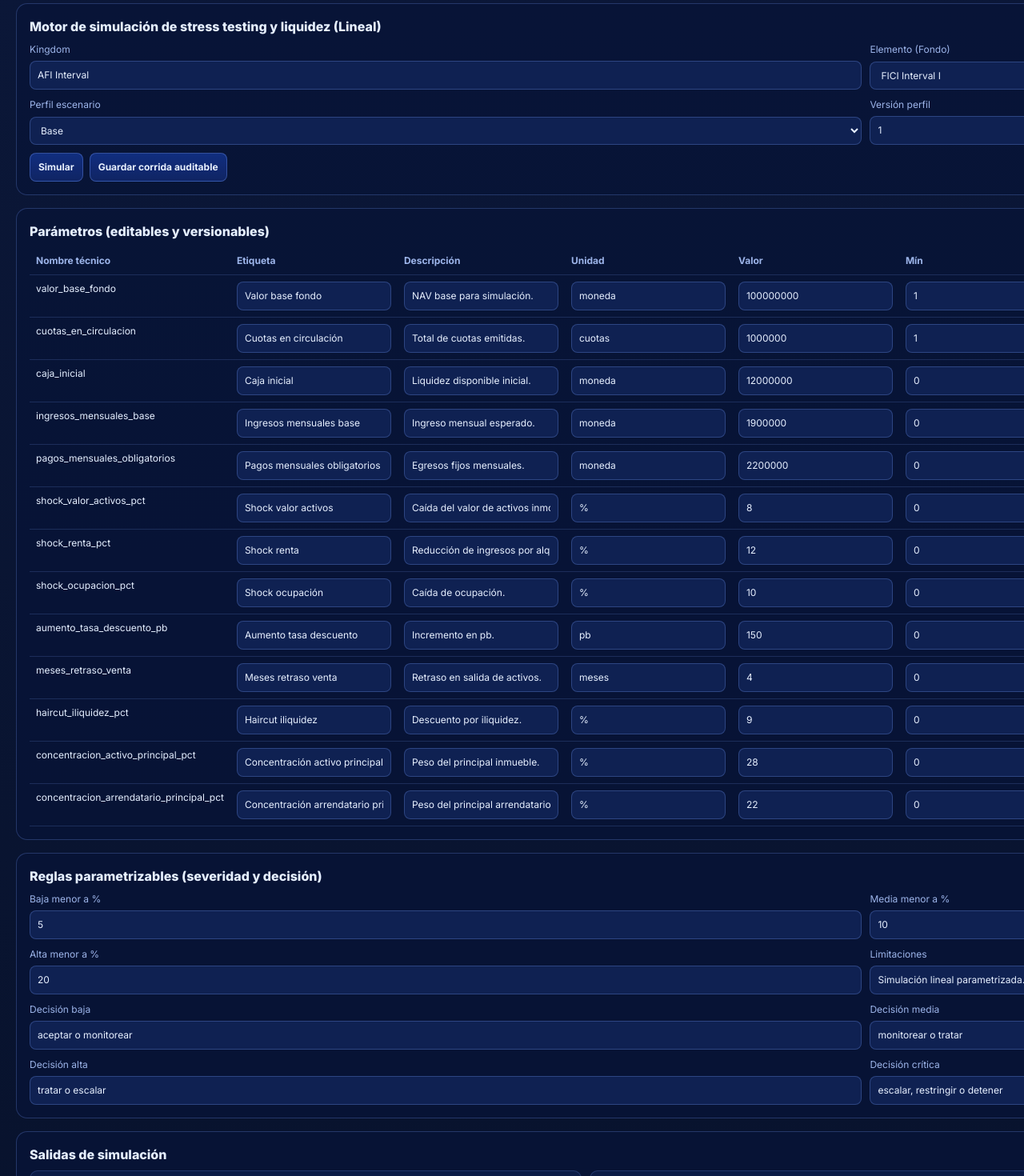
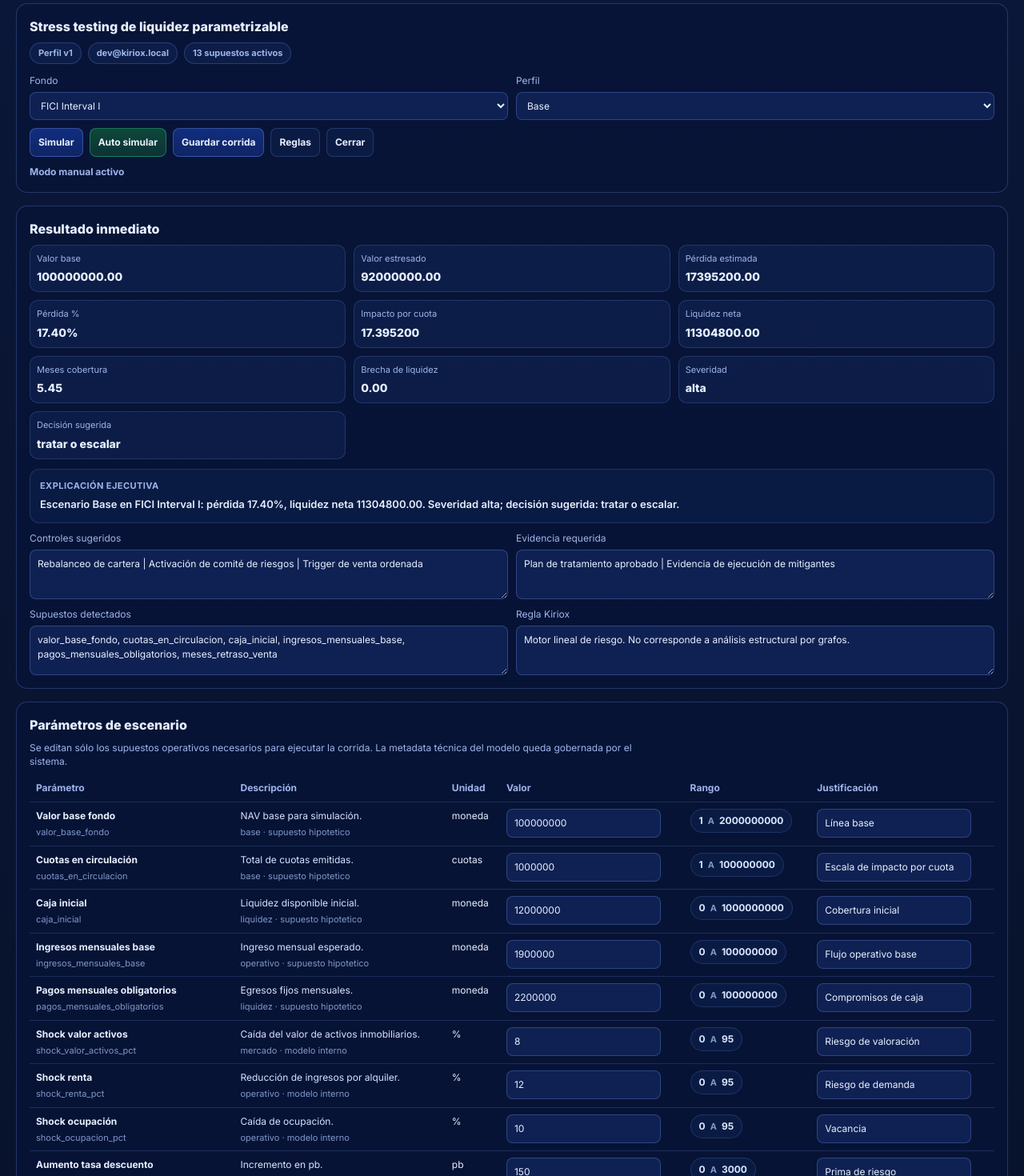
Before and after one commit to deivixadams/Kiriox_module_core, a Next.js app: page /app-simulation-Liquidez in a window 1280 px wide. Shown: the part 20-1490 px from the top of the page at 80% size. Built offline with nearby package versions, Linux system fonts and the light colour scheme.

Commit message:
Simulacion 2/3

```diff
--- a/src/modules/simulation/ui/pages/LiquidityStressTestingPage.tsx
+++ b/src/modules/simulation/ui/pages/LiquidityStressTestingPage.tsx
@@ -1,6 +1,7 @@
 'use client';
 
-import { useMemo, useState } from 'react';
+import { useEffect, useMemo, useRef, useState } from 'react';
+import { useRouter } from 'next/navigation';
 import styles from './StressTestingPage.module.css';
 
 type FundType = 'FICI Interval I' | 'FICD Interval I';
@@ -53,6 +54,8 @@ type RunRecord = {
 
 const STORAGE_KEY = 'kiriox_liquidity_stress_v1';
 const USER = 'dev@kiriox.local';
+const AUTO_SIMULATION_TARGET = 3000;
+const RUN_HISTORY_LIMIT = 10;
 
 const DEFAULT_RULES: Rules = {
   lowMax: 5,
@@ -205,23 +208,18 @@ function requiredEvidence(severity: string): string[] {
 }
 
 export default function LiquidityStressTestingPage() {
+  const router = useRouter();
   const [fund, setFund] = useState<FundType>('FICI Interval I');
   const [profile, setProfile] = useState<ProfileName>('Base');
   const [version, setVersion] = useState(1);
+  const [rulesModalOpen, setRulesModalOpen] = useState(false);
   const [parameters, setParameters] = useState<Parameter[]>(buildFiciParams());
   const [rules, setRules] = useState<Rules>(DEFAULT_RULES);
   const [limitations, setLimitations] = useState('Simulación lineal parametrizada. Datos marcados como hipotéticos cuando fuente != publico/usuario.');
-  const [runs, setRuns] = useState<RunRecord[]>(() => {
-    if (typeof window === 'undefined') return [];
-    const raw = localStorage.getItem(STORAGE_KEY);
-    if (!raw) return [];
-    try {
-      const parsed = JSON.parse(raw) as { runs: RunRecord[] };
-      return parsed.runs ?? [];
-    } catch {
-      return [];
-    }
-  });
+  const [autoSimulation, setAutoSimulation] = useState({ running: false, completed: 0, target: AUTO_SIMULATION_TARGET });
+  const [runs, setRuns] = useState<RunRecord[]>([]);
+  const autoStopRef = useRef(false);
+  const simulationSpeedRef = useRef(6);
 
   const core = useMemo(() => computeResult(fund, parameters), [fund, parameters]);
   const classification = useMemo(() => classify(core.impactoPct, rules), [core.impactoPct, rules]);
@@ -258,6 +256,14 @@ export default function LiquidityStressTestingPage() {
     setVersion((v) => v + 1);
   }
 
+  function updateParamValue(i: number, val: string) {
+    updateParam(i, 'value', val);
+  }
+
+  function updateParamJustification(i: number, val: string) {
+    updateParam(i, 'justification', val);
+  }
+
   function randomizeScenario() {
     setParameters((prev) =>
       prev.map((p) => {
@@ -272,6 +278,67 @@ export default function LiquidityStressTestingPage() {
     );
     setProfile('Personalizado');
     setVersion((v) => v + 1);
+  }
+
+  function getAutoSimulationDelay(speed: number) {
+    const minDelay = 12;
+    const maxDelay = 650;
+    return Math.round(maxDelay - ((speed - 1) / 9) * (maxDelay - minDelay));
+  }
+
+  function getAutoSimulationBatchSize(speed: number) {
+    const minBatch = 1;
+    const maxBatch = 45;
+    return Math.round(minBatch + ((speed - 1) / 9) * (maxBatch - minBatch));
+  }
+
+  function buildRandomizedParameters(sourceParams: Parameter[]): Parameter[] {
+    return sourceParams.map((p) => ({
+      ...p,
+      value: Number((p.min + Math.random() * (p.max - p.min)).toFixed(4)),
+      source: 'supuesto_hipotetico',
+      justification: p.justification || 'Simulación automatizada',
+    }));
+  }
+
+  function buildRunRecord(nextParams: Parameter[], nextVersion: number): RunRecord {
+    const nextCore = computeResult(fund, nextParams);
+    const nextClassification = classify(nextCore.impactoPct, rules);
+    const nextControls = suggestedControls(nextClassification.severity);
+    const nextEvidences = requiredEvidence(nextClassification.severity);
+    const nextExplanation = `Escenario Personalizado en ${fund}: pérdida ${nextCore.impactoPct.toFixed(2)}%, liquidez neta ${nextCore.liquidezNeta.toFixed(2)}. Severidad ${nextClassification.severity}; decisión sugerida: ${nextClassification.decision}.`;
+    const snapshot = { fund, profile: 'Personalizado', version: nextVersion, parameters: nextParams, rules };
+
+    return {
+      id: crypto.randomUUID(),
+      kingdom: 'AFI Interval',
+      element: fund,
+      riskType,
+      scenario: 'Personalizado',
+      profileVersion: nextVersion,
+      executedAt: new Date().toISOString(),
+      user: USER,
+      parameterHash: hashSnapshot(snapshot),
+      parameters: structuredClone(nextParams),
+      rules: structuredClone(rules),
+      result: {
+        ...nextCore,
+        severity: nextClassification.severity,
+        decisionSuggested: nextClassification.decision,
+      },
+      explanation: nextExplanation,
+      limitations,
+      controlsSuggested: nextControls,
+      evidenceRequired: nextEvidences,
+    };
+  }
+
+  function persistRuns(nextRuns: RunRecord[] | ((prev: RunRecord[]) => RunRecord[])) {
+    setRuns((prev) => {
+      const resolved = (typeof nextRuns === 'function' ? nextRuns(prev) : nextRuns).slice(0, RUN_HISTORY_LIMIT);
+      localStorage.setItem(STORAGE_KEY, JSON.stringify({ runs: resolved }));
+      return resolved;
+    });
   }
 
   function saveRun() {
@@ -299,88 +366,132 @@ export default function LiquidityStressTestingPage() {
       controlsSuggested: controls,
       evidenceRequired: evidences,
     };
-    const next = [record, ...runs].slice(0, 60);
+    const next = [record, ...runs].slice(0, RUN_HISTORY_LIMIT);
     setRuns(next);
     localStorage.setItem(STORAGE_KEY, JSON.stringify({ runs: next }));
   }
+
+  function stopAutoSimulation() {
+    autoStopRef.current = true;
+    setAutoSimulation((prev) => ({ ...prev, running: false }));
+  }
+
+  function startAutoSimulation() {
+    if (autoSimulation.running) return;
+
+    autoStopRef.current = false;
+    setProfile('Personalizado');
+    setAutoSimulation({ running: true, completed: 0, target: AUTO_SIMULATION_TARGET });
+
+    let completed = 0;
+    let versionCursor = version;
+    let currentParamsCursor = parameters;
+
+    const tick = () => {
+      if (autoStopRef.current) return;
+
+      const currentSpeed = simulationSpeedRef.current;
+      const remaining = AUTO_SIMULATION_TARGET - completed;
+      const batchCount = Math.min(getAutoSimulationBatchSize(currentSpeed), remaining);
+      let latestParams = currentParamsCursor;
+      const batchRecords: RunRecord[] = [];
+
+      for (let i = 0; i < batchCount; i += 1) {
+        versionCursor += 1;
+        const nextParams = buildRandomizedParameters(latestParams);
+        batchRecords.push(buildRunRecord(nextParams, versionCursor));
+        latestParams = nextParams;
+      }
+
+      completed += batchCount;
+      currentParamsCursor = latestParams;
+      setParameters(latestParams);
+      setVersion(versionCursor);
+      setAutoSimulation({ running: completed < AUTO_SIMULATION_TARGET, completed, target: AUTO_SIMULATION_TARGET });
+      persistRuns((prev) => [...batchRecords.reverse(), ...prev].slice(0, RUN_HISTORY_LIMIT));
+
+      if (completed < AUTO_SIMULATION_TARGET) {
+        setTimeout(tick, getAutoSimulationDelay(simulationSpeedRef.current));
+      } else {
+        autoStopRef.current = true;
+      }
+    };
+
+    setTimeout(tick, 0);
+  }
+
+  useEffect(() => {
+    const raw = localStorage.getItem(STORAGE_KEY);
+    if (!raw) return;
+
+    try {
+      const parsed = JSON.parse(raw) as { runs: RunRecord[] };
+      const storedRuns = parsed.runs ?? [];
+      const trimmed = storedRuns.slice(0, RUN_HISTORY_LIMIT);
+      const timeoutId = window.setTimeout(() => {
+        setRuns(trimmed);
+      }, 0);
+      if (trimmed.length !== storedRuns.length) {
+        localStorage.setItem(STORAGE_KEY, JSON.stringify({ runs: trimmed }));
+      }
+      return () => window.clearTimeout(timeoutId);
+    } catch {
+      localStorage.removeItem(STORAGE_KEY);
+    }
+  }, []);
+
+  useEffect(() => {
+    return () => {
+      autoStopRef.current = true;
+    };
+  }, []);
 
   return (
     <main className={styles.page}>
       <div className={styles.wrap}>
         <section className={styles.card}>
-          <h1 className={styles.title}>Motor de simulación de stress testing y liquidez (Lineal)</h1>
+          <h1 className={styles.title}>Stress testing de liquidez parametrizable</h1>
+          <div className={styles.metaRow}>
+            <span className={styles.metaPill}>Perfil v{version}</span>
+            <span className={styles.metaPill}>{USER}</span>
+            <span className={styles.metaPill}>{parameters.length} supuestos activos</span>
+          </div>
           <div className={styles.row}>
-            <label className={styles.field}><span className={styles.label}>Kingdom</span><input className={styles.input} value="AFI Interval" readOnly /></label>
-            <label className={styles.field}><span className={styles.label}>Elemento (Fondo)</span>
+            <label className={styles.field}><span className={styles.label}>Fondo</span>
               <select className={styles.select} value={fund} onChange={(e) => handleFundChange(e.target.value as FundType)}>
                 <option>FICI Interval I</option><option>FICD Interval I</option>
               </select>
             </label>
-            <label className={styles.field}><span className={styles.label}>Perfil escenario</span>
+            <label className={styles.field}><span className={styles.label}>Perfil</span>
               <select className={styles.select} value={profile} onChange={(e) => handleProfileChange(e.target.value as ProfileName)}>
                 <option>Base</option><option>Moderado</option><option>Severo</option><option>Extremo</option><option>Personalizado</option>
               </select>
             </label>
-            <label className={styles.field}><span className={styles.label}>Versión perfil</span><input className={styles.input} value={version} readOnly /></label>
           </div>
           <div className={styles.actions} style={{ marginTop: 10 }}>
             <button className={styles.btn} type="button" onClick={randomizeScenario}>Simular</button>
-            <button className={styles.btn} type="button" onClick={saveRun}>Guardar corrida auditable</button>
+            <button
+              className={`${styles.btn} ${autoSimulation.running ? styles.btnDanger : styles.btnSuccess}`}
+              type="button"
+              onClick={autoSimulation.running ? stopAutoSimulation : startAutoSimulation}
+            >
+              {autoSimulation.running ? 'Stop' : 'Auto simular'}
+            </button>
+            <button className={styles.btn} type="button" onClick={saveRun}>Guardar corrida</button>
+            <button className={`${styles.btn} ${styles.btnGhost}`} type="button" onClick={() => setRulesModalOpen(true)}>Reglas</button>
+            <button className={`${styles.btn} ${styles.btnGhost}`} type="button" onClick={() => router.push('/gestion/dashboard_simulaciones')}>Cerrar</button>
+          </div>
+          <div className={styles.liveStatus}>
+            {autoSimulation.running
+              ? `Auto simulación en curso: ${autoSimulation.completed.toLocaleString()} / ${autoSimulation.target.toLocaleString()} corridas`
+              : autoSimulation.completed > 0
+                ? `Última auto simulación: ${autoSimulation.completed.toLocaleString()} corridas procesadas`
+                : 'Modo manual activo'}
           </div>
         </section>
 
         <section className={styles.card}>
-          <h2 className={styles.title}>Parámetros (editables y versionables)</h2>
-          <div className={styles.grid}>
-            <table className={styles.table}>
-              <thead>
-                <tr>
-                  <th>Nombre técnico</th><th>Etiqueta</th><th>Descripción</th><th>Unidad</th><th>Valor</th><th>Mín</th><th>Máx</th><th>Escenario</th><th>Justificación</th><th>Fuente</th>
-                </tr>
-              </thead>
-              <tbody>
-                {parameters.map((p, i) => (
-                  <tr key={p.key}>
-                    <td>{p.technicalName}</td>
-                    <td><input className={styles.input} value={p.label} onChange={(e) => updateParam(i, 'label', e.target.value)} /></td>
-                    <td><input className={styles.input} value={p.description} onChange={(e) => updateParam(i, 'description', e.target.value)} /></td>
-                    <td><input className={styles.input} value={p.unit} onChange={(e) => updateParam(i, 'unit', e.target.value)} /></td>
-                    <td><input className={styles.input} type="number" value={p.value} onChange={(e) => updateParam(i, 'value', e.target.value)} /></td>
-                    <td><input className={styles.input} type="number" value={p.min} onChange={(e) => updateParam(i, 'min', e.target.value)} /></td>
-                    <td><input className={styles.input} type="number" value={p.max} onChange={(e) => updateParam(i, 'max', e.target.value)} /></td>
-                    <td><input className={styles.input} value={p.scenario} onChange={(e) => updateParam(i, 'scenario', e.target.value)} /></td>
-                    <td><input className={styles.input} value={p.justification} onChange={(e) => updateParam(i, 'justification', e.target.value)} /></td>
-                    <td>
-                      <select className={styles.select} value={p.source} onChange={(e) => updateParam(i, 'source', e.target.value)}>
-                        <option value="publico">publico</option>
-                        <option value="usuario">usuario</option>
-                        <option value="supuesto_hipotetico">supuesto hipotético</option>
-                        <option value="modelo_interno">modelo interno</option>
-                      </select>
-                    </td>
-                  </tr>
-                ))}
-              </tbody>
-            </table>
-          </div>
-        </section>
-
-        <section className={styles.card}>
-          <h2 className={styles.title}>Reglas parametrizables (severidad y decisión)</h2>
-          <div className={styles.row}>
-            <label className={styles.field}><span className={styles.label}>Baja menor a %</span><input className={styles.input} type="number" value={rules.lowMax} onChange={(e) => setRules((r) => ({ ...r, lowMax: Number(e.target.value) }))} /></label>
-            <label className={styles.field}><span className={styles.label}>Media menor a %</span><input className={styles.input} type="number" value={rules.mediumMax} onChange={(e) => setRules((r) => ({ ...r, mediumMax: Number(e.target.value) }))} /></label>
-            <label className={styles.field}><span className={styles.label}>Alta menor a %</span><input className={styles.input} type="number" value={rules.highMax} onChange={(e) => setRules((r) => ({ ...r, highMax: Number(e.target.value) }))} /></label>
-            <label className={styles.field}><span className={styles.label}>Limitaciones</span><input className={styles.input} value={limitations} onChange={(e) => setLimitations(e.target.value)} /></label>
-            <label className={styles.field}><span className={styles.label}>Decisión baja</span><input className={styles.input} value={rules.decisionLow} onChange={(e) => setRules((r) => ({ ...r, decisionLow: e.target.value }))} /></label>
-            <label className={styles.field}><span className={styles.label}>Decisión media</span><input className={styles.input} value={rules.decisionMedium} onChange={(e) => setRules((r) => ({ ...r, decisionMedium: e.target.value }))} /></label>
-            <label className={styles.field}><span className={styles.label}>Decisión alta</span><input className={styles.input} value={rules.decisionHigh} onChange={(e) => setRules((r) => ({ ...r, decisionHigh: e.target.value }))} /></label>
-            <label className={styles.field}><span className={styles.label}>Decisión crítica</span><input className={styles.input} value={rules.decisionCritical} onChange={(e) => setRules((r) => ({ ...r, decisionCritical: e.target.value }))} /></label>
-          </div>
-        </section>
-
-        <section className={styles.card}>
-          <h2 className={styles.title}>Salidas de simulación</h2>
+          <h2 className={styles.title}>Resultado inmediato</h2>
           <div className={styles.kpi}>
             <div className={styles.kpiBox}><div className={styles.kpiLabel}>Valor base</div><div className={styles.kpiValue}>{core.valorBase.toFixed(2)}</div></div>
             <div className={styles.kpiBox}><div className={styles.kpiLabel}>Valor estresado</div><div className={styles.kpiValue}>{core.valorEstresado.toFixed(2)}</div></div>
@@ -389,12 +500,13 @@ export default function LiquidityStressTestingPage() {
             <div className={styles.kpiBox}><div className={styles.kpiLabel}>Impacto por cuota</div><div className={styles.kpiValue}>{core.impactoCuota.toFixed(6)}</div></div>
             <div className={styles.kpiBox}><div className={styles.kpiLabel}>Liquidez neta</div><div className={styles.kpiValue}>{core.liquidezNeta.toFixed(2)}</div></div>
             <div className={styles.kpiBox}><div className={styles.kpiLabel}>Meses cobertura</div><div className={styles.kpiValue}>{core.mesesCobertura.toFixed(2)}</div></div>
+            <div className={styles.kpiBox}><div className={styles.kpiLabel}>Brecha de liquidez</div><div className={styles.kpiValue}>{core.brechaLiquidez.toFixed(2)}</div></div>
+            <div className={styles.kpiBox}><div className={styles.kpiLabel}>Severidad</div><div className={styles.kpiValue}>{classification.severity}</div></div>
+            <div className={styles.kpiBox}><div className={styles.kpiLabel}>Decisión sugerida</div><div className={styles.kpiValue}>{classification.decision}</div></div>
           </div>
-          <div className={styles.row} style={{ marginTop: 10 }}>
-            <label className={styles.field}><span className={styles.label}>Brecha de liquidez</span><input className={styles.input} value={core.brechaLiquidez.toFixed(2)} readOnly /></label>
-            <label className={styles.field}><span className={styles.label}>Severidad</span><input className={styles.input} value={classification.severity} readOnly /></label>
-            <label className={styles.field}><span className={styles.label}>Decisión sugerida</span><input className={styles.input} value={classification.decision} readOnly /></label>
-            <label className={styles.field}><span className={styles.label}>Explicación ejecutiva</span><input className={styles.input} value={explanation} readOnly /></label>
+          <div className={styles.executiveBox}>
+            <div className={styles.executiveLabel}>Explicación ejecutiva</div>
+            <div className={styles.executiveText}>{explanation}</div>
           </div>
           <div className={styles.row} style={{ marginTop: 10 }}>
             <label className={styles.field}><span className={styles.label}>Controles sugeridos</span><textarea className={styles.textarea} value={controls.join(' | ')} readOnly /></label>
@@ -405,7 +517,51 @@ export default function LiquidityStressTestingPage() {
         </section>
 
         <section className={styles.card}>
-          <h2 className={styles.title}>Historial auditable y reproducible</h2>
+          <div className={styles.sectionHead}>
+            <div>
+              <h2 className={styles.title}>Parámetros de escenario</h2>
+              <p className={styles.sectionHint}>Se editan sólo los supuestos operativos necesarios para ejecutar la corrida. La metadata técnica del modelo queda gobernada por el sistema.</p>
+            </div>
+          </div>
+          <div className={styles.grid}>
+            <table className={styles.table}>
+              <thead>
+                <tr>
+                  <th>Parámetro</th><th>Descripción</th><th>Unidad</th><th>Valor</th><th>Rango</th><th>Justificación</th>
+                </tr>
+              </thead>
+              <tbody>
+                {parameters.map((p, i) => (
+                  <tr key={p.key}>
+                    <td>
+                      <div className={styles.paramName}>{p.label}</div>
+                      <div className={styles.paramMeta}>{p.technicalName}</div>
+                    </td>
+                    <td>
+                      <div className={styles.paramDescription}>{p.description}</div>
+                      <div className={styles.paramMeta}>{p.scenario} · {p.source.replaceAll('_', ' ')}</div>
+                    </td>
+                    <td>{p.unit}</td>
+                    <td>
+                      <input className={styles.input} type="number" value={p.value} onChange={(e) => updateParamValue(i, e.target.value)} />
+                    </td>
+                    <td>
+                      <div className={styles.rangeBox}>
+                        <span>{p.min}</span>
+                        <span className={styles.rangeSeparator}>a</span>
+                        <span>{p.max}</span>
+                      </div>
+                    </td>
+                    <td><input className={styles.input} value={p.justification} onChange={(e) => updateParamJustification(i, e.target.value)} /></td>
+                  </tr>
+                ))}
+              </tbody>
+            </table>
+          </div>
+        </section>
+
+        <section className={styles.card}>
+          <h2 className={styles.title}>Historial auditable de corridas</h2>
           <div className={styles.grid}>
             <table className={styles.table}>
               <thead>
@@ -414,7 +570,7 @@ export default function LiquidityStressTestingPage() {
                 </tr>
               </thead>
               <tbody>
-                {runs.map((r) => (
+                {runs.slice(0, RUN_HISTORY_LIMIT).map((r) => (
                   <tr key={r.id}>
                     <td>{new Date(r.executedAt).toLocaleString()}</td>
                     <td>{r.element}</td>
@@ -432,6 +588,36 @@ export default function LiquidityStressTestingPage() {
             </table>
           </div>
         </section>
+
+        {rulesModalOpen ? (
+          <div className={styles.modalBackdrop} role="presentation" onClick={() => setRulesModalOpen(false)}>
+            <section
+              className={styles.modalCard}
+              role="dialog"
+              aria-modal="true"
+              aria-labelledby="liquidity-rules-modal-title"
+              onClick={(e) => e.stopPropagation()}
+            >
+              <div className={styles.modalHeader}>
+                <div>
+                  <h2 id="liquidity-rules-modal-title" className={styles.title}>Reglas parametrizables</h2>
+                  <p className={styles.sectionHint}>Severidad, decisión y limitaciones operativas del motor lineal de liquidez.</p>
+                </div>
+                <button className={`${styles.btn} ${styles.btnGhost}`} type="button" onClick={() => setRulesModalOpen(false)}>Cerrar</button>
+              </div>
+              <div className={styles.row}>
+                <label className={styles.field}><span className={styles.label}>Baja menor a %</span><input className={styles.input} type="number" value={rules.lowMax} onChange={(e) => setRules((r) => ({ ...r, lowMax: Number(e.target.value) }))} /></label>
+                <label className={styles.field}><span className={styles.label}>Media menor a %</span><input className={styles.input} type="number" value={rules.mediumMax} onChange={(e) => setRules((r) => ({ ...r, mediumMax: Number(e.target.value) }))} /></label>
+                <label className={styles.field}><span className={styles.label}>Alta menor a %</span><input className={styles.input} type="number" value={rules.highMax} onChange={(e) => setRules((r) => ({ ...r, highMax: Number(e.target.value) }))} /></label>
+                <label className={styles.field}><span className={styles.label}>Limitaciones</span><input className={styles.input} value={limitations} onChange={(e) => setLimitations(e.target.value)} /></label>
+                <label className={styles.field}><span className={styles.label}>Decisión baja</span><input className={styles.input} value={rules.decisionLow} onChange={(e) => setRules((r) => ({ ...r, decisionLow: e.target.value }))} /></label>
+                <label className={styles.field}><span className={styles.label}>Decisión media</span><input className={styles.input} value={rules.decisionMedium} onChange={(e) => setRules((r) => ({ ...r, decisionMedium: e.target.value }))} /></label>
+                <label className={styles.field}><span className={styles.label}>Decisión alta</span><input className={styles.input} value={rules.decisionHigh} onChange={(e) => setRules((r) => ({ ...r, decisionHigh: e.target.value }))} /></label>
+                <label className={styles.field}><span className={styles.label}>Decisión crítica</span><input className={styles.input} value={rules.decisionCritical} onChange={(e) => setRules((r) => ({ ...r, decisionCritical: e.target.value }))} /></label>
+              </div>
+            </section>
+          </div>
+        ) : null}
       </div>
     </main>
   );
```
Also changed, not shown: src/modules/simulation/ui/pages/StressTestingPage.module.css (+31 -0 lines).
